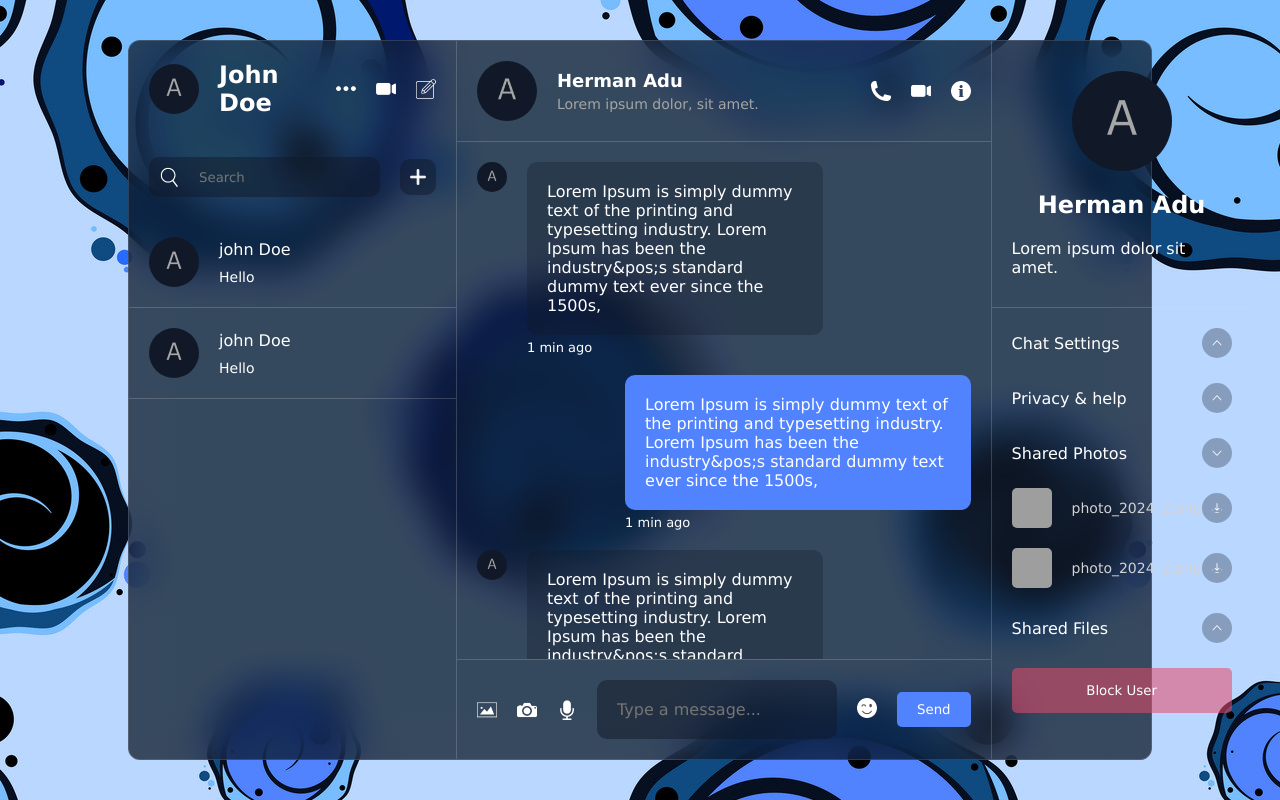
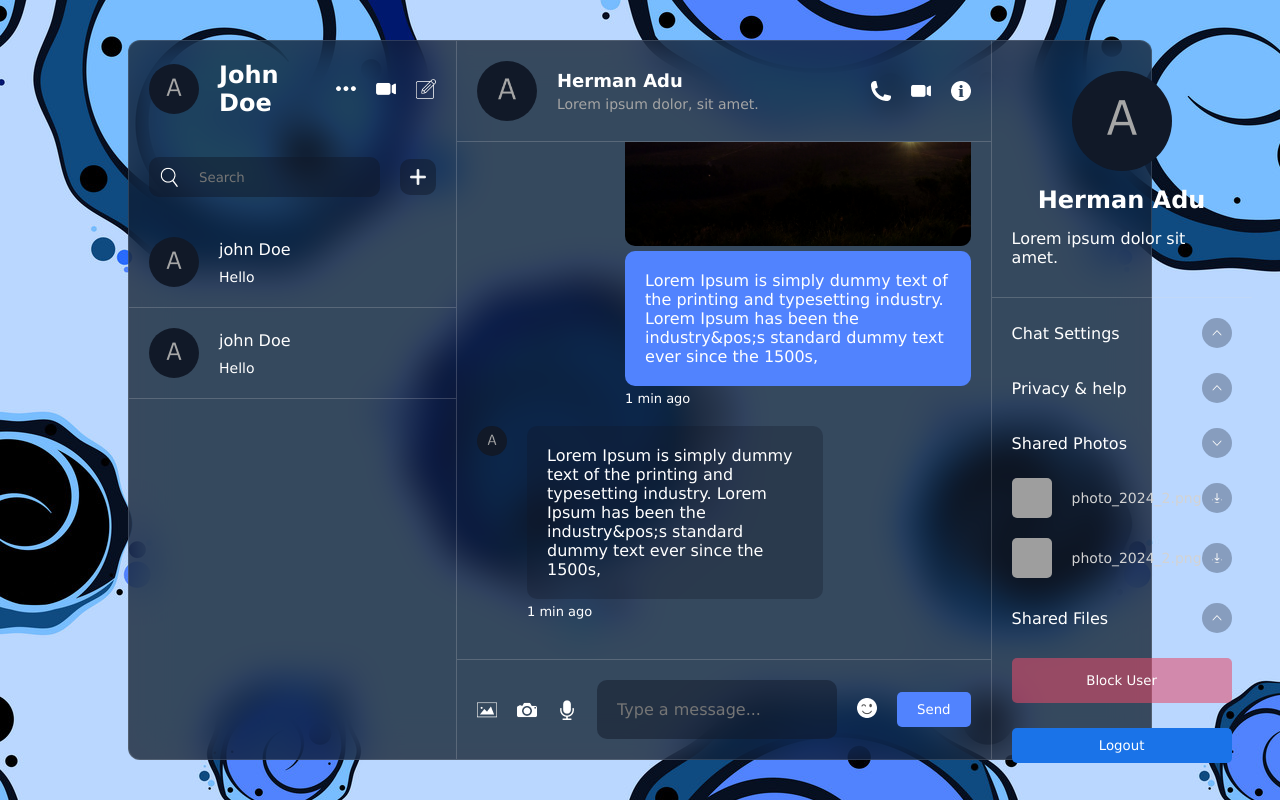
Before and after one commit to Herman-Adu/react-firebase-chat-app, a React (Vite) app: page / in a window 1280 px wide. Built offline with nearby package versions, Linux system fonts and the light colour scheme; grey boxes are pictures that could not be loaded.

Commit message:
utilised useRef and useHook to implement smooth scroll on rerenders and added a logout button to the users details section

```diff
--- a/src/components/chat/Chat.jsx
+++ b/src/components/chat/Chat.jsx
@@ -1,4 +1,4 @@
-import { useState } from "react";
+import { useEffect, useRef, useState } from "react";
 import "./chat.css";
 import EmojiPicker from "emoji-picker-react";
 
@@ -8,6 +8,12 @@ const Chat = () => {
 
   // update the input with text
   const [text, setText] = useState("");
+
+  const endRef = useRef(null);
+
+  useEffect(() => {
+    endRef.current?.scrollIntoView({ behavior: "smooth" });
+  }, []);
 
   const handleEmoji = (e) => {
     setText((prev) => prev + e.emoji);
@@ -113,6 +119,8 @@ const Chat = () => {
             <span>1 min ago</span>
           </div>
         </div>
+
+        <div ref={endRef}></div>
       </div>
 
       {/* Bottom Section */}
--- a/src/components/detail/Detail.jsx
+++ b/src/components/detail/Detail.jsx
@@ -67,6 +67,8 @@ const Detail = () => {
         </div>
 
         <button>Block User</button>
+
+        <button className="logout">Logout</button>
       </div>
     </div>
   );
--- a/src/components/detail/detail.css
+++ b/src/components/detail/detail.css
@@ -6,7 +6,7 @@
     display: flex;
     flex-direction: column;
     align-items: center;
-    gap: 20px;
+    gap: 15px;
     border-bottom: 1px solid #dddddd35;
 
     img {
@@ -93,5 +93,14 @@
     &:hover {
       background-color: rgba(220, 20, 60, 0.796);
     }
+
+    &.logout {
+      padding: 10px;
+      background-color: #1a73e8;
+
+      &:hover {
+        background-color: rgba(20, 113, 220, 0.796);
+      }
+    }
   }
 }
```
